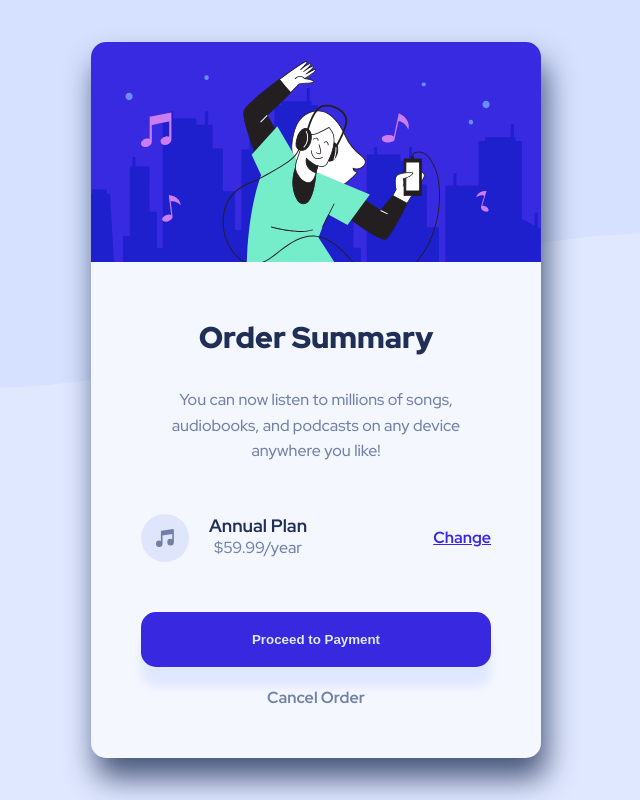
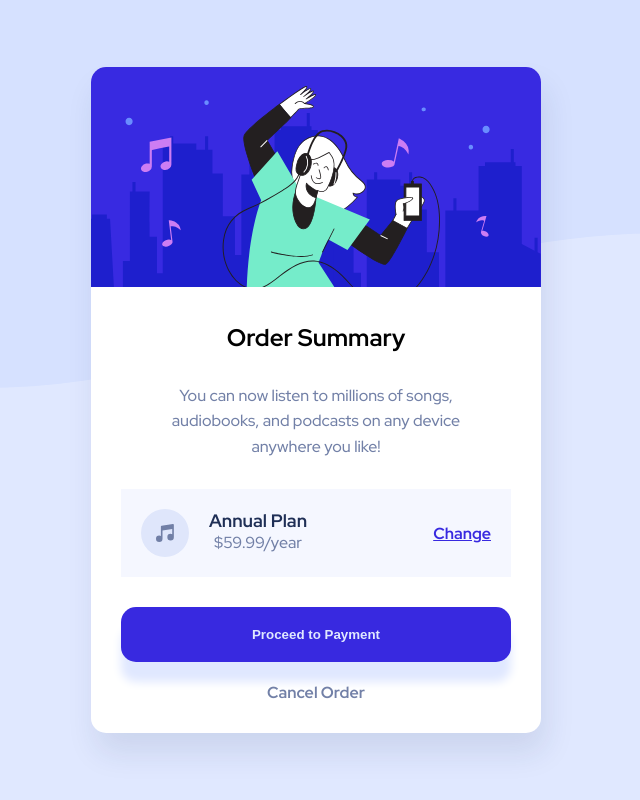
Before and after one commit to Glory-Dev/Frontend-Mentor-Order-summary-card, a plain HTML site: page index.html in a window 1280 px wide. Shown: the whole page, without its empty margins (324-964 px from the left). Drawn offline with Linux system fonts and the light colour scheme.

Commit message:
Add files via upload

```diff
--- a/index.html
+++ b/index.html
@@ -24,9 +24,9 @@
       <header class="header">
         <img src="images/illustration-hero.svg" alt="Card Music Image" />
       </header>
-      <main class="content">
+      <section class="content">
         <article class="text">
-          <h1>Order Summary</h1>
+          <h2>Order Summary</h2>
           <p>
             You can now listen to millions of songs, audiobooks, and podcasts on
             any device anywhere you like!
@@ -43,7 +43,7 @@
         </div>
         <button class="process btn">Proceed to Payment</button>
         <a href="#" class="cancel">Cancel Order</a>
-      </main>
+      </section>
     </section>
   </body>
 </html>
--- a/main.css
+++ b/main.css
@@ -6,7 +6,7 @@
   margin: 0;
 }
 :root {
-  --main-gap: 50px;
+  --main-gap: 30px;
   --border-radius: 15px;
   --timing-function: 0.3s;
   /* Colors */
@@ -33,9 +33,9 @@ body {
 }
 .card {
   overflow: hidden;
+  background-color: white;
   border-radius: var(--border-radius);
-  background-color: var(--very-pale-blue);
-  box-shadow: 5px 20px 30px hsl(223 47% 23% / 80%);
+  box-shadow: 5px 20px 30px hsl(223 47% 23% / 10%);
 }
 
 .card > .content {
@@ -68,7 +68,9 @@ body {
   display: flex;
   align-items: center;
   justify-content: space-between;
+  padding: 20px;
   margin-bottom: var(--main-gap);
+  background-color: var(--very-pale-blue);
 }
 .card > .content > .price > .plan {
   display: flex;
```
